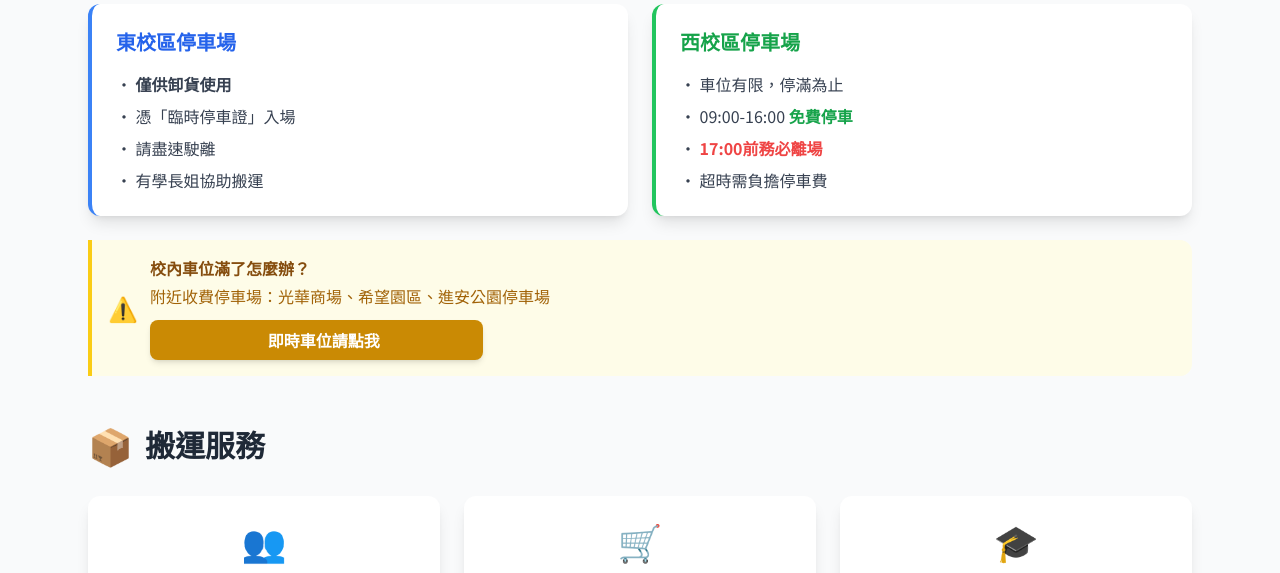
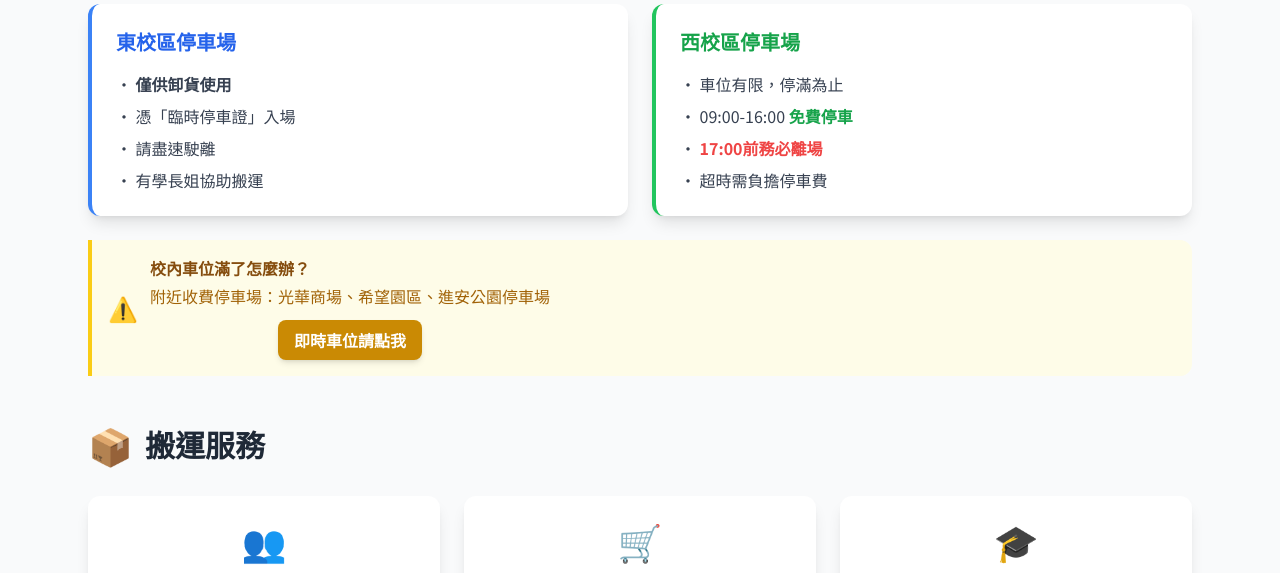
Before and after one commit to JustinTsaiNTUT/NTUT_SU-_dept-of-studentright, a plain HTML site: page index.html in a window 1280 px wide. Shown: the part 516-1089 px from the top of the page. Drawn offline with nearby package versions, Linux system fonts and the light colour scheme.

Commit message:
Update index.html

```diff
--- a/index.html
+++ b/index.html
@@ -70,9 +70,11 @@
                     <div>
                         <h4 class="font-bold text-yellow-800">校內車位滿了怎麼辦？</h4>
                         <p class="text-yellow-700 mt-1">附近收費停車場：光華商場、希望園區、進安公園停車場</p>
-                        <a href="https://lin.ee/PdjNXT4" target="_blank" class="mt-3 inline-block bg-yellow-600 hover:bg-yellow-700 text-white font-bold py-2 px-4 rounded-lg transition duration-300 ease-in-out shadow-md">
-                            即時車位請點我
-                        </a>
+                        <div class="mt-3 flex justify-center">
+                            <a href="https://lin.ee/PdjNXT4" target="_blank" class="bg-yellow-600 hover:bg-yellow-700 text-white font-bold py-2 px-4 rounded-lg transition duration-300 ease-in-out shadow-md">
+                                即時車位請點我
+                            </a>
+                        </div>
                     </div>
                 </div>
             </div>
```
